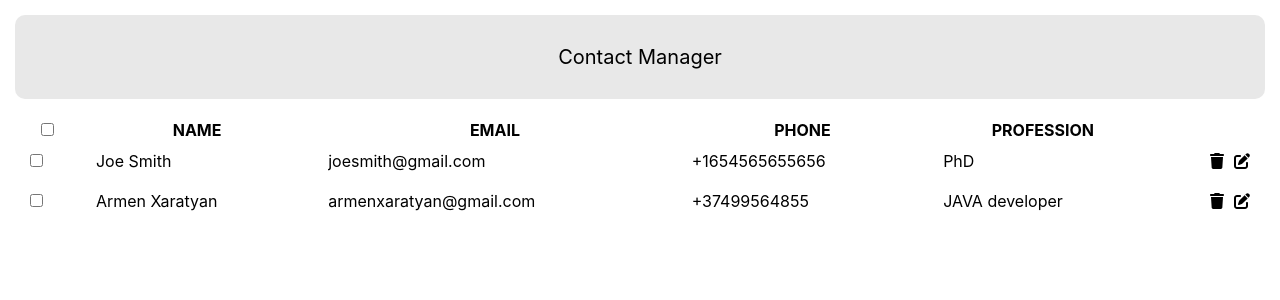
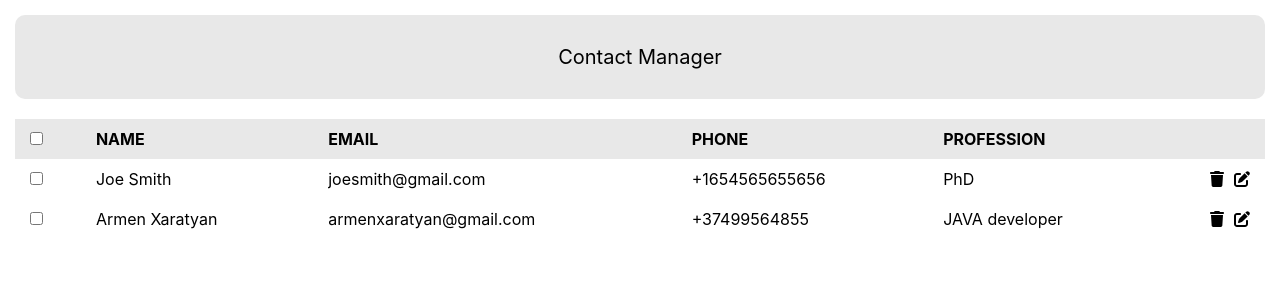
Before and after one commit to ghumash/ContactManager, a React (Create React App) app: page / in a window 1280 px wide. Shown: the top 300 px of the page. Built offline with nearby package versions, Linux system fonts and the light colour scheme.

Commit message:
Refactor: "ListItem.css" file

```diff
--- a/src/List/ListHeader/ListHeader.css
+++ b/src/List/ListHeader/ListHeader.css
@@ -1,2 +1,8 @@
 .ListHeader-row {
+  background-color: #e8e8e8;
 }
+
+.ListHeader-item {
+  padding: 10px 15px;
+  text-align: left;
+}
```
